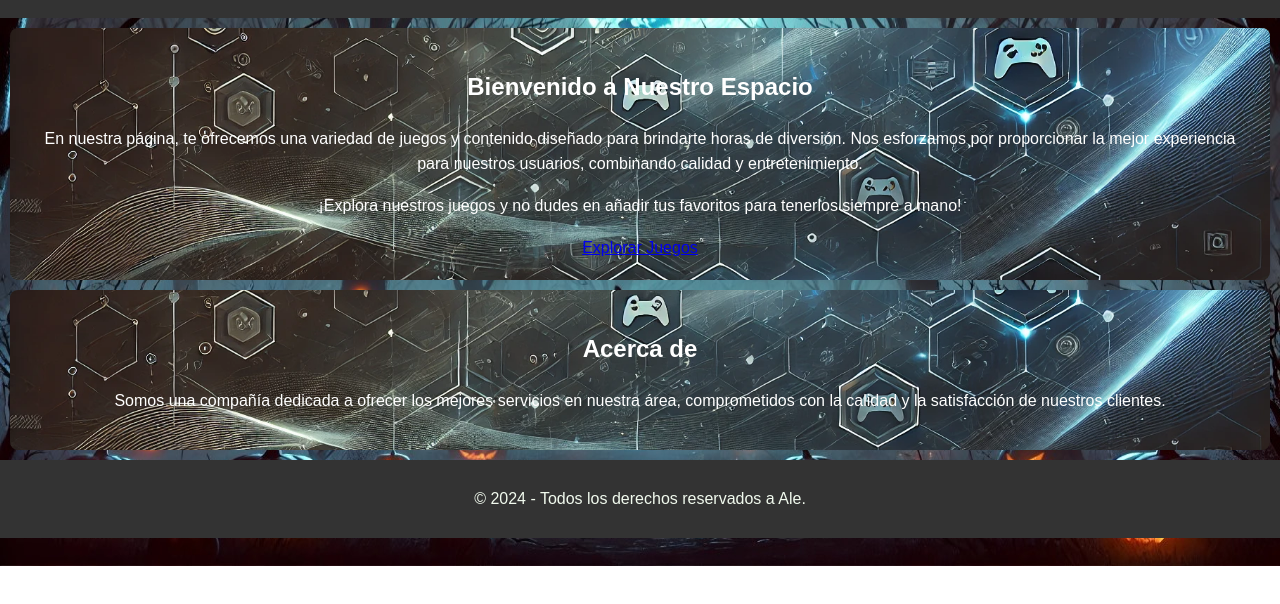
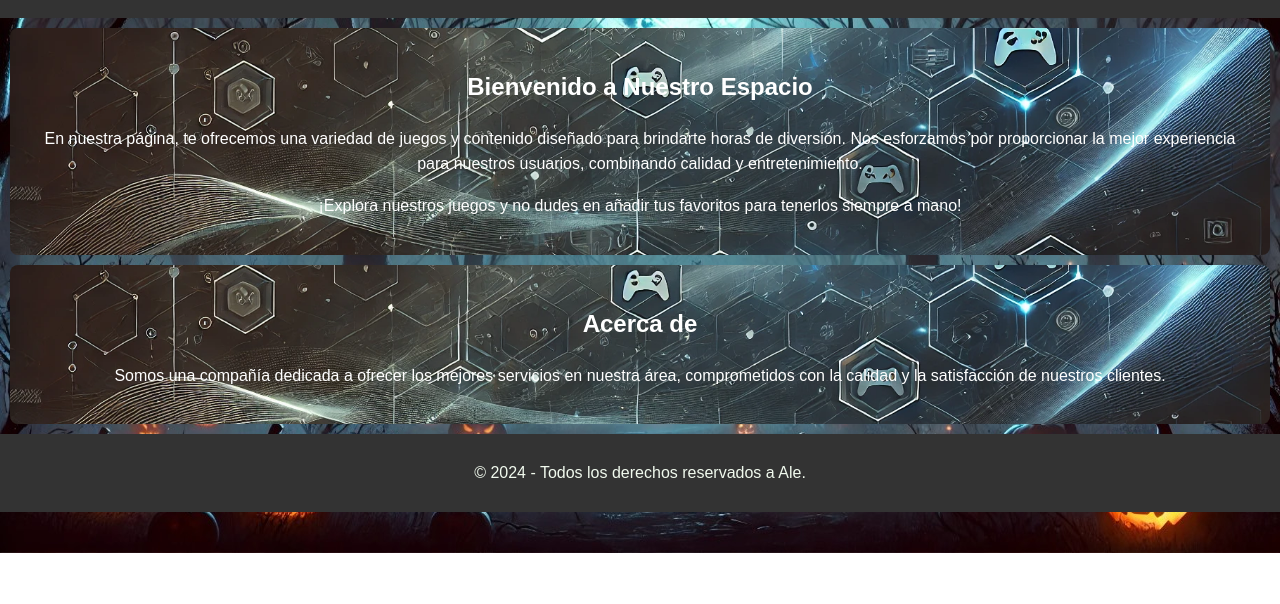
Before and after one commit to Alejandro03valenzuela/pc4, a plain HTML site: page index.html in a window 1280 px wide. Shown: the part 138-742 px from the top of the page. Drawn offline with Linux system fonts and the light colour scheme.

Commit message:
Update index.html

```diff
--- a/index.html
+++ b/index.html
@@ -24,7 +24,6 @@
         <h2>Bienvenido a Nuestro Espacio</h2>
         <p>En nuestra página, te ofrecemos una variedad de juegos y contenido diseñado para brindarte horas de diversión. Nos esforzamos por proporcionar la mejor experiencia para nuestros usuarios, combinando calidad y entretenimiento.</p>
         <p>¡Explora nuestros juegos y no dudes en añadir tus favoritos para tenerlos siempre a mano!</p>
-        <a href="juegos.html" class="btn-explorar">Explorar Juegos</a>
     </section>
 
     <section>
```
